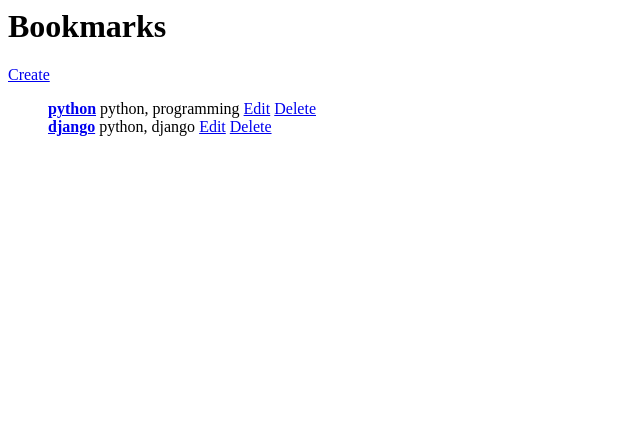
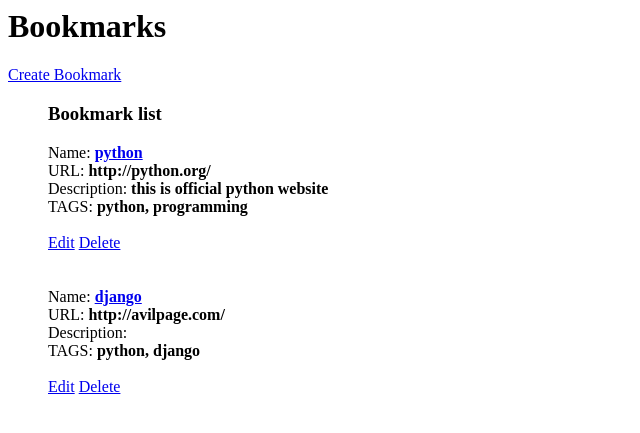
Before and after one commit to ChillarAnand/django-bookmarks, a Django app: page / in a window 1280 px wide. Shown: the top 433 px of the page, without its empty margins (0-640 px from the left). Run offline with Django 3.2, Linux system fonts and the light colour scheme; data comes from the database, SQL or seed files in the repository; both versions use the stored data as it was after the commit.

Commit message:
added description to bookmarks

```diff
--- a/bookmarks/models.py
+++ b/bookmarks/models.py
@@ -4,4 +4,5 @@
 class Bookmark(models.Model):
     name = models.CharField(max_length=100)
     url = models.URLField()
+    description = models.CharField(max_length=200)
     tags = models.CharField(max_length=100)
--- a/templates/bookmarks/bookmark_list.html
+++ b/templates/bookmarks/bookmark_list.html
@@ -1,12 +1,15 @@
 <h1>Bookmarks</h1>
-<a href="/create/">Create</a>
+<a href="/create/">Create Bookmark</a>
 
 <ul>
-
+    <h3>Bookmark list</h3>
 {% for bookmark in object_list %}
-    <b><a href="{{ bookmark.url }}">{{ bookmark.name }}</a></b> {{ bookmark.tags }}
+    Name: <b><a href="{{ bookmark.url }}">{{ bookmark.name }}</a></b><br />
+    URL: <b>{{ bookmark.url }}<br /></b>
+    Description: <b>{{ bookmark.description }}<br /></b>
+    TAGS: <b> {{ bookmark.tags }}</b><br /><br />
     <a href="{% url 'bookmark-update' bookmark.id %}">Edit</a>
     <a href="{% url 'bookmark-delete' bookmark.id %}">Delete</a>
-    <br />
+    <br /><br /><br />
 {% endfor %}
 </ul>
```
Also changed, not shown: bookmarks/migrations/0003_bookmark_tags.py (added), bookmarks/migrations/0004_bookmark_description.py (added), db.sqlite3.
